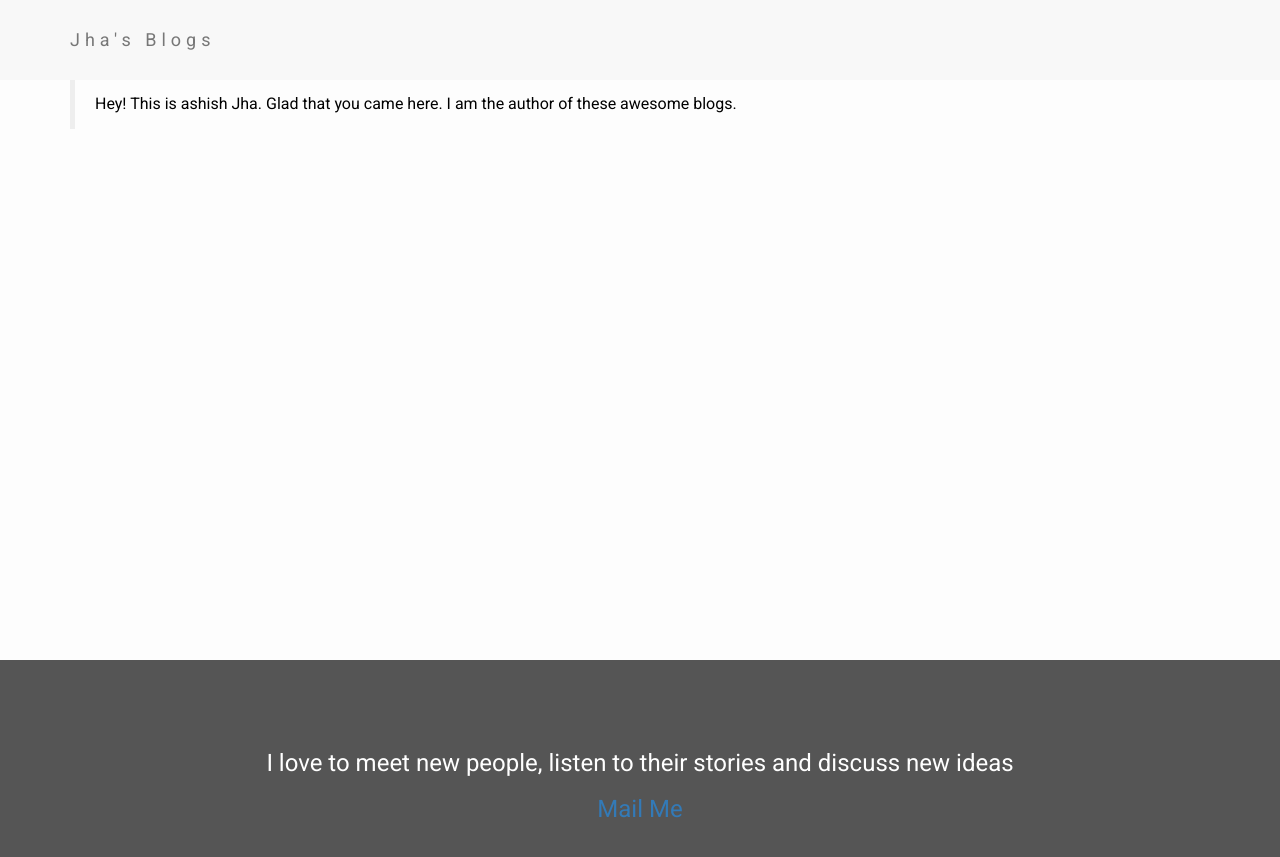
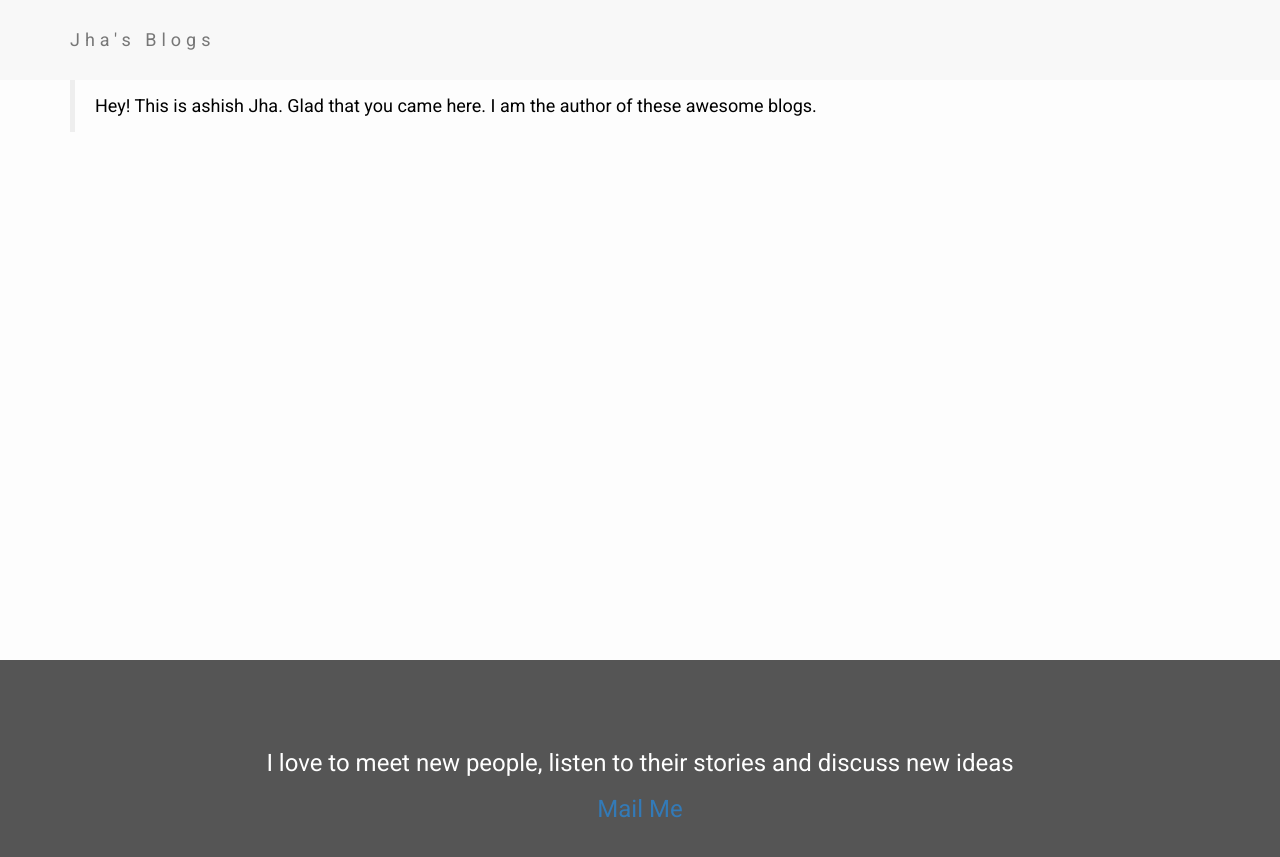
Before and after one commit to lapalb/as_blog, a Jekyll site: the page built from about.md, in a window 1280 px wide. Shown: the top 857 px of the page. Built offline with Jekyll 4.4.1, drawn with Linux system fonts in a browser that asks for light colours; some web fonts are replaced.

Commit message:
Fixed the  paragraph style

```diff
--- a/_layouts/default.html
+++ b/_layouts/default.html
@@ -33,7 +33,19 @@ h6 {
 }
 
 p {
-  font-size: 16px;
+    font-family: 'Roboto', sans-serif !important;
+    text-align: justify;
+    font-style: normal;
+    font-variant-ligatures: normal;
+    font-variant-caps: normal;
+    font-variant-numeric: normal;
+    font-variant-east-asian: normal;
+    font-weight: 400;
+    font-stretch: normal;
+    font-size: 18px !important;
+    line-height: 1.77778;
+    color: black;
+
 }
 
 .margin {
@@ -83,13 +95,23 @@ p {
   color: #1abc9c !important;
 }
 
-p {
-  color: black;
-  font-family: 'Roboto', sans-serif;
-}
+
 
 h2 {
   color: black
+}
+.ashish-article{
+    font-family: 'Roboto', sans-serif !important;
+    text-align: justify;
+    font-style: normal;
+    font-variant-ligatures: normal;
+    font-variant-caps: normal;
+    font-variant-numeric: normal;
+    font-variant-east-asian: normal;
+    font-weight: 400;
+    font-stretch: normal;
+    font-size: 18px !important;
+    line-height: 1.77778;
 }
 </style>
 <meta name="viewport" content="width=device-width, initial-scale=1">
@@ -97,7 +119,7 @@ h2 {
 
 {% include header.html %}
 
-    <div class="container" style="padding-bottom: 300px">
+    <div class="container ashish-article" style="padding-bottom: 300px">
         {{ content }}
     </div>
 
```
